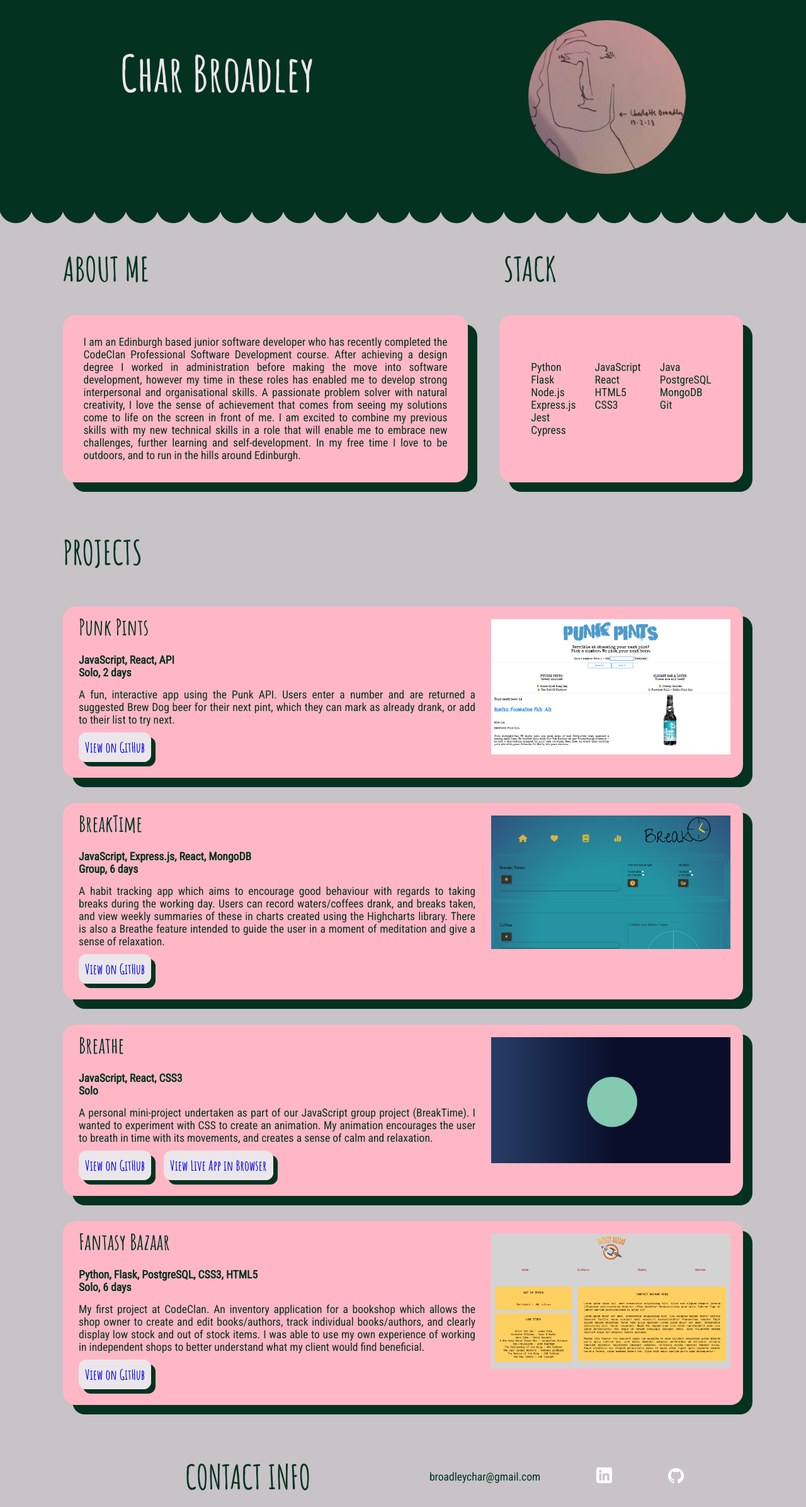
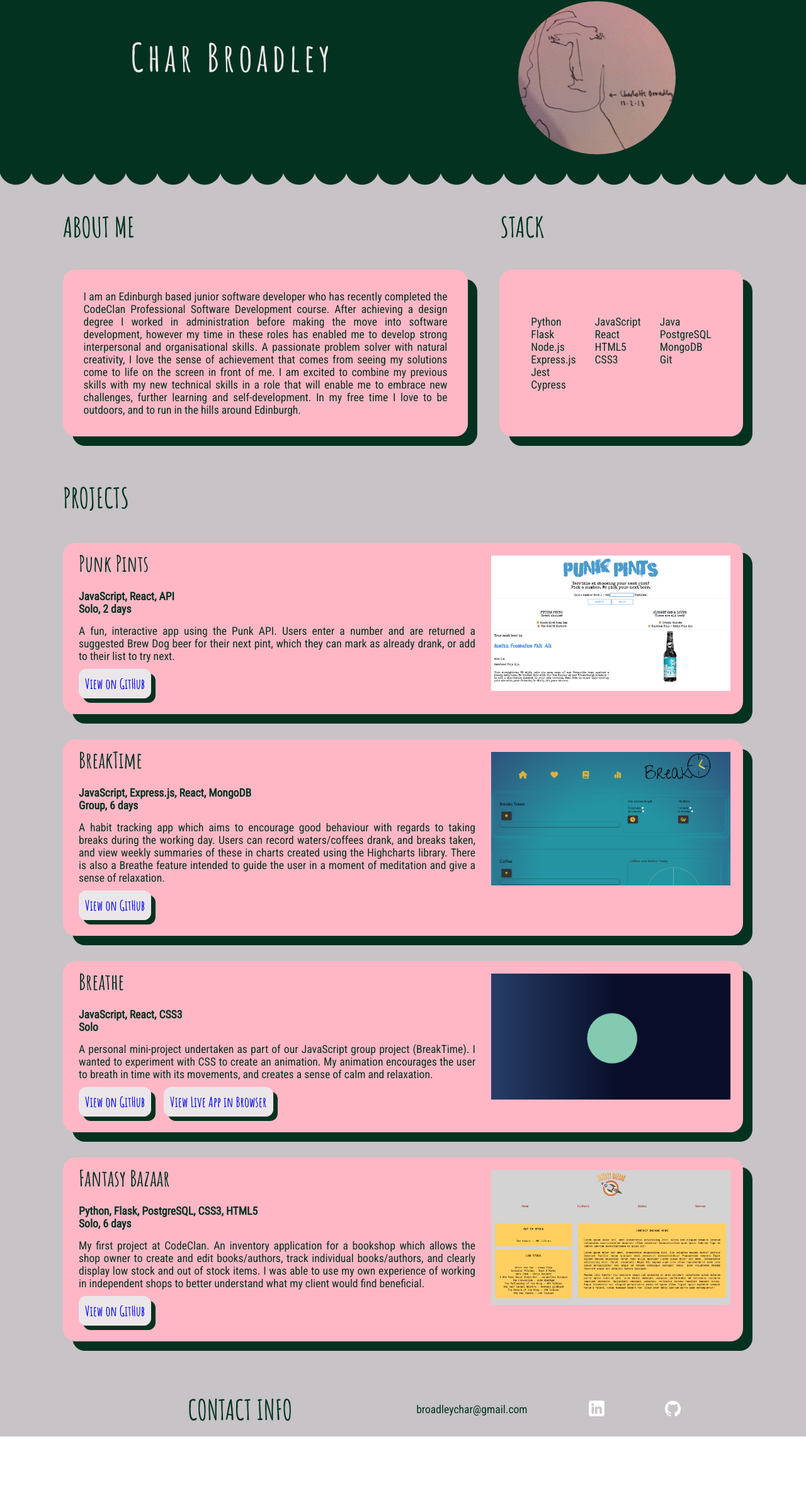
Before and after one commit to charbroadley/portfolio, a React (Create React App) app: page / in a window 1280 px wide. Shown: the whole page at 63% size. After the commit the page ends 2281 px from the top, so only its background shows below. Built offline with nearby package versions, Linux system fonts and the light colour scheme.

Commit message:
font of headings smaller

```diff
--- a/src/index.css
+++ b/src/index.css
@@ -51,14 +51,15 @@
 
     .name {
         font-family: 'Amatic SC', sans-serif;
-        font-size: 4.5em;
+        font-size: 3.5em;
+        letter-spacing: .4rem;
         grid-area: name;
     }
 
 
     .job-title {
         font-family: 'Amatic SC', sans-serif;
-        font-size: 3.5em;
+        font-size: 3em;
         grid-area: job-title;
         /* TYPEWRITER */
         overflow: hidden;
@@ -105,7 +106,7 @@
 
     .details-section h3 {
         font-family: 'Amatic SC', sans-serif;
-        font-size: 3em;
+        font-size: 2.5em;
     }
 
     .header-about {
@@ -173,7 +174,7 @@
     .project-title {
         color: #033220;
         font-family: 'Amatic SC', sans-serif;
-        font-size: 3em;
+        font-size: 2.5em;
         margin-left: 100px;
     }
 
@@ -270,7 +271,7 @@
     .contact-title {
         color: #033220;
         font-family: 'Amatic SC', sans-serif;
-        font-size: 3em;
+        font-size: 2.5em;
         margin: 15px 100px 15px 100px;
     }
 
```
